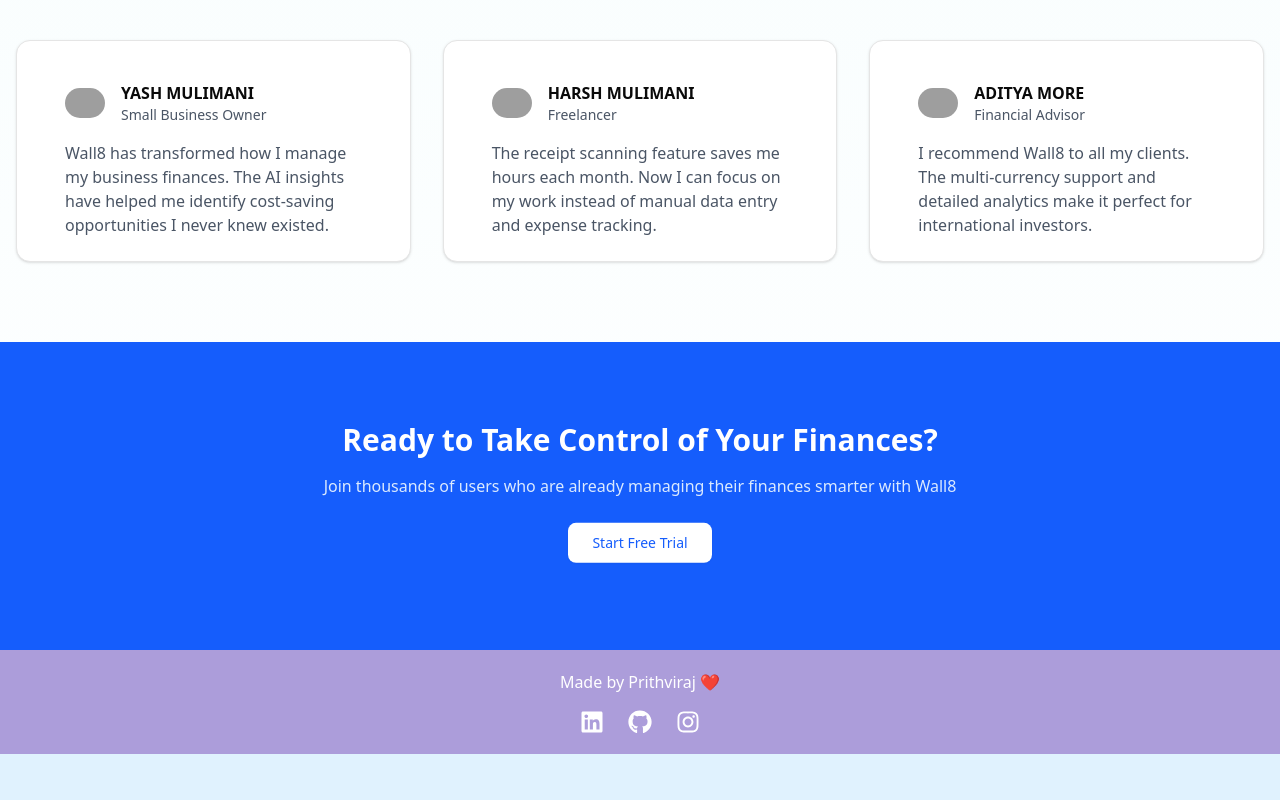
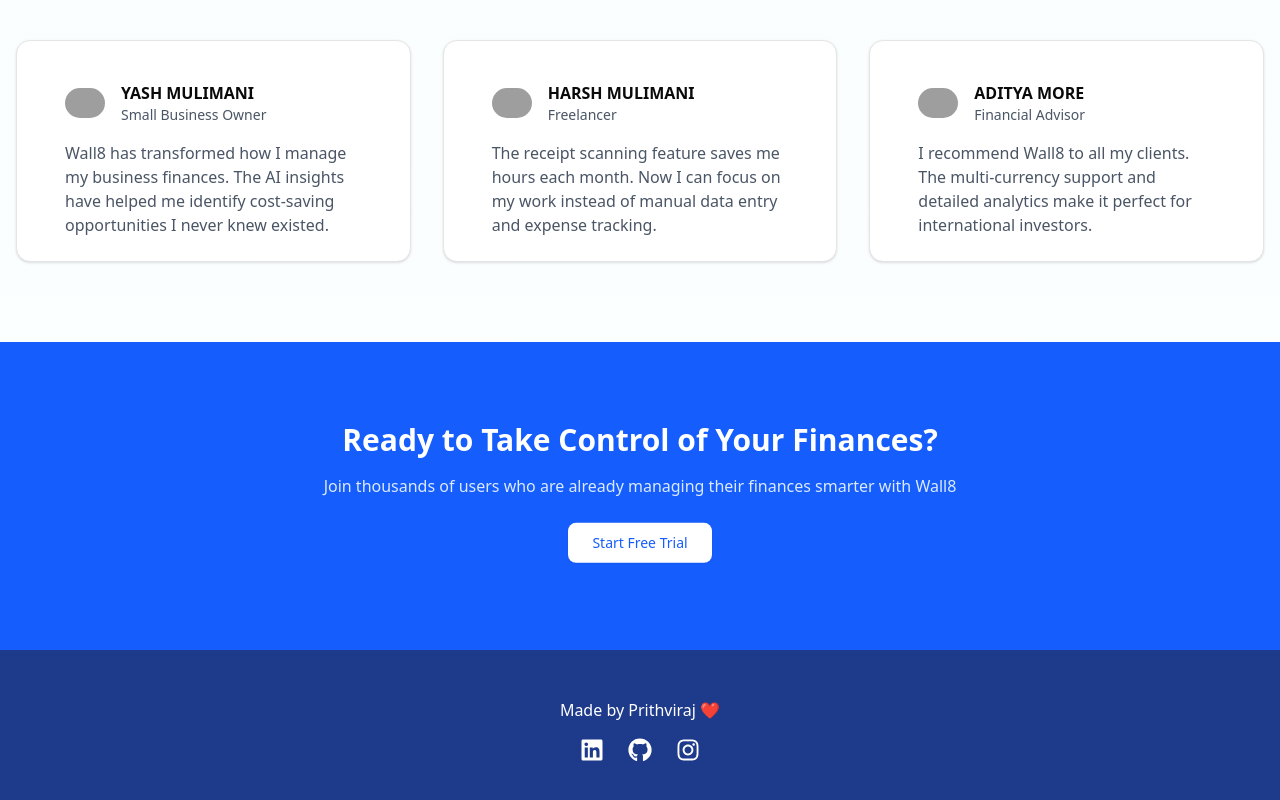
Before and after one commit to Prithxvhie44/wall8, a Next.js app: page / in a window 1280 px wide. Shown: the part 3369-4169 px from the top of the page. Before the commit the page ends 4123 px from the top, so only its background shows below. Built offline with nearby package versions, Linux system fonts and the light colour scheme; no server answers; grey boxes are pictures that could not be loaded.

Commit message:
Links to socials added

```diff
--- a/app/layout.js
+++ b/app/layout.js
@@ -24,17 +24,17 @@
           <Toaster richColors />
 
           {/* Footer */}
-          <footer className="bg-[#1e3a8a] py-12 text-white footer">
+          <footer className="bg-[#1e3a8a] py-12 text-white">
             <div className="container mx-auto text-center px-4">
               <p className="mb-4">Made by Prithviraj ❤️</p>
               <div className="flex justify-center space-x-6">
-                <a href="https://www.linkedin.com/in/your-profile" target="_blank" rel="noopener noreferrer" className="hover:text-blue-300 transition duration-300">
+                <a href="https://www.linkedin.com/in/prithviraj44/" target="_blank" rel="noopener noreferrer" className="hover:text-blue-300 transition duration-300">
                   <FaLinkedin size={24} />
                 </a>
-                <a href="https://github.com/your-profile" target="_blank" rel="noopener noreferrer" className="hover:text-blue-300 transition duration-300">
+                <a href="https://github.com/Prithxvhie44" target="_blank" rel="noopener noreferrer" className="hover:text-blue-300 transition duration-300">
                   <FaGithub size={24} />
                 </a>
-                <a href="https://www.instagram.com/your-profile" target="_blank" rel="noopener noreferrer" className="hover:text-blue-300 transition duration-300">
+                <a href="https://www.instagram.com/prithxvhie.44/" target="_blank" rel="noopener noreferrer" className="hover:text-blue-300 transition duration-300">
                   <FaInstagram size={24} />
                 </a>
               </div>
```
